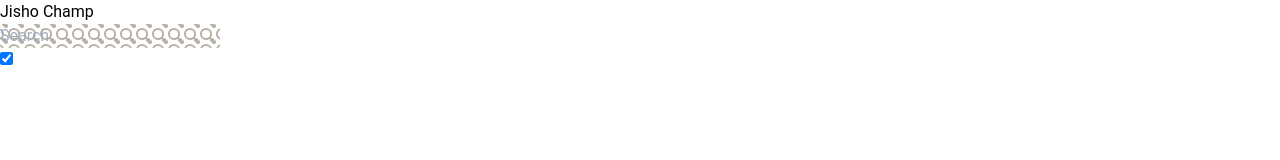
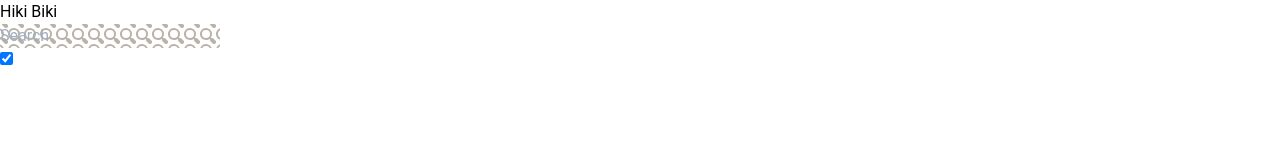
Before and after one commit to birchill/hikibiki-app, a Preact app: page / in a window 1280 px wide. Shown: the top 160 px of the page. Built offline with nearby package versions, Linux system fonts and the light colour scheme.

Commit message:
Rename a few more places

```diff
--- a/package.json
+++ b/package.json
@@ -1,5 +1,5 @@
 {
-  "name": "Hikbiki",
+  "name": "hikibiki",
   "version": "0.0.1",
   "description": "Look up words and stuff",
   "main": "src/main.tsx",
--- a/src/components/App.tsx
+++ b/src/components/App.tsx
@@ -67,7 +67,7 @@ export const App: FunctionalComponent<Props> = (props: Props) => {
   return (
     <Fragment>
       <header class="bg-white pt-16 pb-32 sm:pb-32">
-        <h1 class="text-center text-4xl sm:text-5xl font-bold">Jisho Champ</h1>
+        <h1 class="text-center text-4xl sm:text-5xl font-bold">Hiki Biki</h1>
       </header>
       <SearchBox search={props.search} onUpdateSearch={props.onUpdateSearch} />
       <div class="container mx-auto max-w-3xl px-8">
```
